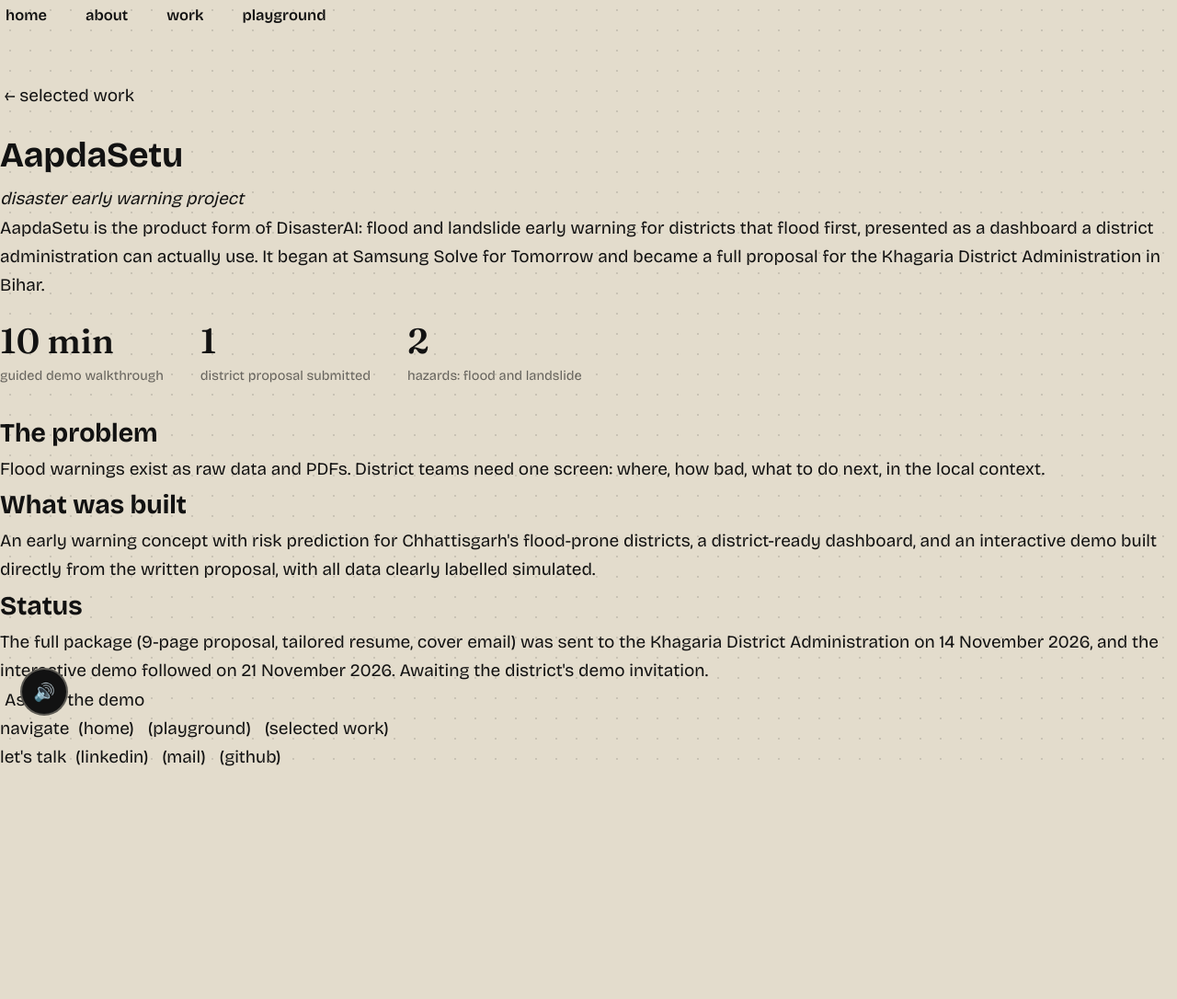
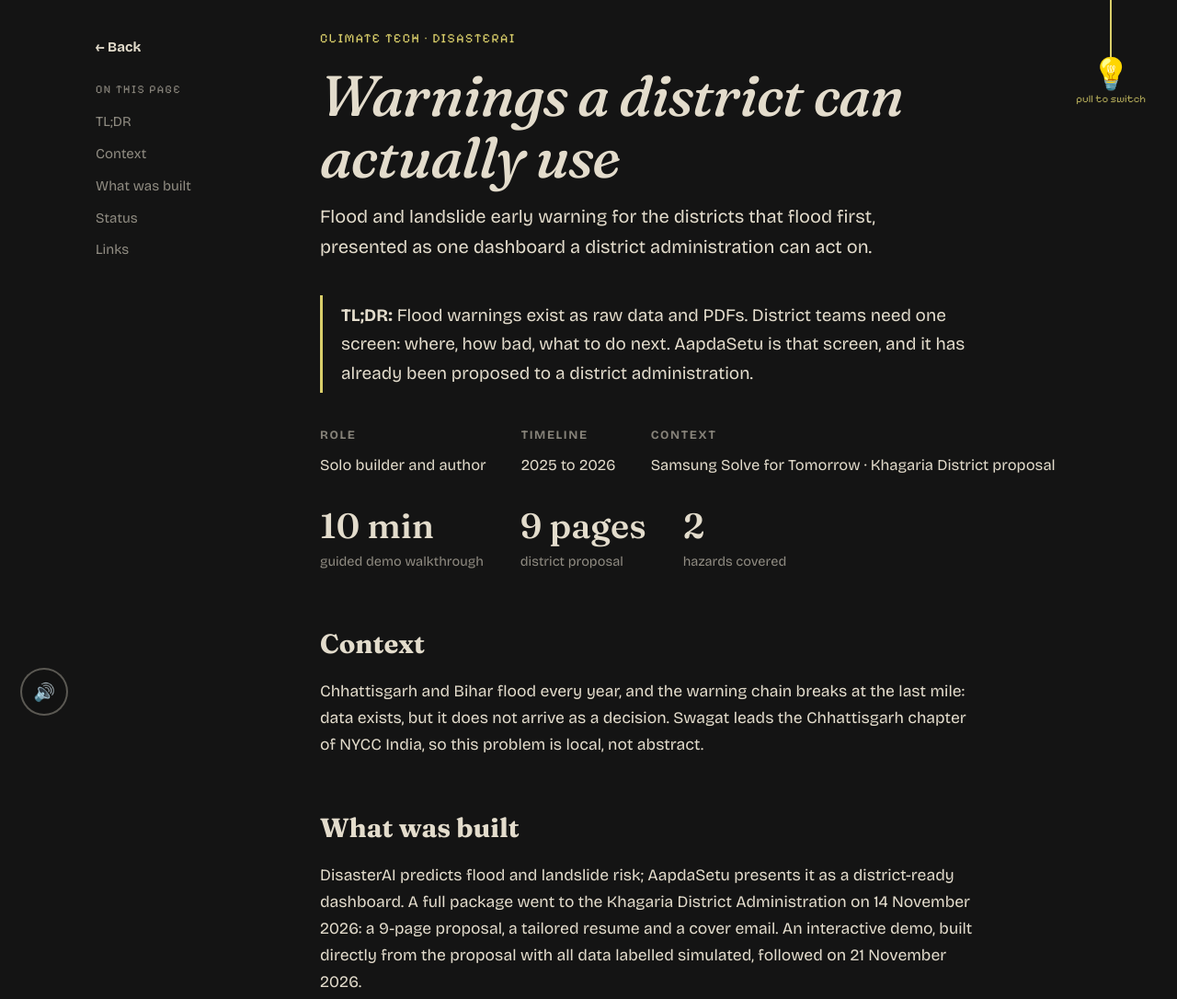
Before and after one commit to swagat27/swagat27.github.io, a plain HTML site: page case-study/aapdasetu.html in a window 1280 px wide. Shown: the top 1086 px of the page at 92% size. Before the commit the page ends 839 px from the top, so only its background shows below. Drawn offline with nearby package versions, Linux system fonts and the light colour scheme.

Commit message:
Case studies in her format: dark mode, lamp toggle, progress bar, sticky on-this-page nav

```diff
--- a/case-study/aapdasetu.html
+++ b/case-study/aapdasetu.html
@@ -3,32 +3,46 @@
 <head>
 <meta charset="UTF-8">
 <meta name="viewport" content="width=device-width, initial-scale=1.0">
+<title>Warnings a district can actually use | Swagat Baghel</title>
+<meta name="description" content="Warnings a district can actually use: Flood and landslide early warning for the districts that flood first, presented as one dashboard a district administration can act on. A case study by Swagat Baghel, IIT BHILAI.">
 <link rel="icon" href="https://avatars.githubusercontent.com/u/153976113?v=4">
 <link rel="preconnect" href="https://fonts.googleapis.com">
 <link rel="preconnect" href="https://fonts.gstatic.com" crossorigin>
 <link href="https://fonts.googleapis.com/css2?family=Bricolage+Grotesque:opsz,wght@12..96,300..700&family=Fraunces:ital,opsz,wght@0,9..144,400..700;1,9..144,400..700&family=Pixelify+Sans:wght@400;500&display=swap" rel="stylesheet">
 <link rel="stylesheet" href="/assets/style.css">
-<title>AapdaSetu | Swagat Baghel</title>
-<meta name="description" content="AapdaSetu: disaster early warning project. A project by Swagat Baghel, IIT BHILAI.">
 </head>
-<body>
-<div class="wrap">
-<nav class="mainnav reveal-load" style="--d:.02s" aria-label="Main"><ul><li><a class="sweep" href="/">home</a></li><li><a class="sweep" href="/about.html">about</a></li><li><a class="sweep" href="/#work">work</a></li><li><a class="sweep" href="/playground.html">playground</a></li></ul></nav>
+<body class="casepage">
+<div id="progress"></div>
+<div id="lamp" title="pull to switch"><div class="cord"></div><div class="shade">&#128161;</div><div class="lbl">pull to switch</div></div>
+<div class="casewrap">
+<aside class="sidenav">
+<a class="back sweep" href="/#work">&#8592; Back</a>
+<div style="font-family:'Pixelify Sans',monospace;font-size:12.5px;letter-spacing:1.5px;opacity:.55;margin-bottom:8px">ON THIS PAGE</div>
+<a href='#tldr'>TL;DR</a><a href='#context'>Context</a><a href='#built'>What was built</a><a href='#shows'>Status</a><a href='#links'>Links</a>
+</aside>
 <main>
+<p class="kicker reveal-load" style="--d:.05s">CLIMATE TECH &#183; DISASTERAI</p>
+<h1 class="reveal-load" style="--d:.12s">Warnings a district can actually use</h1>
+<p class="sub reveal-load" style="--d:.2s">Flood and landslide early warning for the districts that flood first, presented as one dashboard a district administration can act on.</p>
+<div class="tldr io" id="tldr"><b>TL;DR:</b> Flood warnings exist as raw data and PDFs. District teams need one screen: where, how bad, what to do next. AapdaSetu is that screen, and it has already been proposed to a district administration.</div>
+<div class="meta io"><div><b>Role</b><span>Solo builder and author</span></div><div><b>Timeline</b><span>2025 to 2026</span></div><div><b>Context</b><span>Samsung Solve for Tomorrow &#183; Khagaria District proposal</span></div></div>
+<div class="metric io"><div><b>10 min</b><span>guided demo walkthrough</span></div><div><b>9 pages</b><span>district proposal</span></div><div><b>2</b><span>hazards covered</span></div></div>
+<h2 id='context' class='io'>Context</h2><p class='io'>Chhattisgarh and Bihar flood every year, and the warning chain breaks at the last mile: data exists, but it does not arrive as a decision. Swagat leads the Chhattisgarh chapter of NYCC India, so this problem is local, not abstract.</p><h2 id='built' class='io'>What was built</h2><p class='io'>DisasterAI predicts flood and landslide risk; AapdaSetu presents it as a district-ready dashboard. A full package went to the Khagaria District Administration on 14 November 2026: a 9-page proposal, a tailored resume and a cover email. An interactive demo, built directly from the proposal with all data labelled simulated, followed on 21 November 2026.</p><h2 id='shows' class='io'>Status</h2><p class='io'>The package and demo are with the district. The next step is the district's demo invitation, and the walkthrough is ready to present.</p>
+<h2 id="links" class="io">Keep reading</h2>
+<p class='io'><a class='sweep' href='mailto:swagatb@iitbhilai.ac.in'>Ask for the demo &#8594;</a></p><p class='io'><a class='sweep' href='/#work'>See other case studies &#8594;</a></p>
+</main>
+</div>
 
-<p class="reveal-load" style="--d:.05s;margin-top:56px"><a class="backlink sweep" href="/#work">&#8592; selected work</a></p>
-<h1 class="reveal-load" style="--d:.12s;margin-top:18px">AapdaSetu</h1>
-<p class="reveal-load" style="--d:.2s"><em>disaster early warning project</em></p>
-<p class="reveal-load" style="--d:.28s">AapdaSetu is the product form of DisasterAI: flood and landslide early warning for districts that flood first, presented as a dashboard a district administration can actually use. It began at Samsung Solve for Tomorrow and became a full proposal for the Khagaria District Administration in Bihar.</p>
-<div class="metric io"><div><b>10 min</b><span>guided demo walkthrough</span></div><div><b>1</b><span>district proposal submitted</span></div><div><b>2</b><span>hazards: flood and landslide</span></div></div>
-<h2 class='io'>The problem</h2><p class='io'>Flood warnings exist as raw data and PDFs. District teams need one screen: where, how bad, what to do next, in the local context.</p><h2 class='io'>What was built</h2><p class='io'>An early warning concept with risk prediction for Chhattisgarh's flood-prone districts, a district-ready dashboard, and an interactive demo built directly from the written proposal, with all data clearly labelled simulated.</p><h2 class='io'>Status</h2><p class='io'>The full package (9-page proposal, tailored resume, cover email) was sent to the Khagaria District Administration on 14 November 2026, and the interactive demo followed on 21 November 2026. Awaiting the district's demo invitation.</p>
-<p class='io'><a class='sweep' href='mailto:swagatb@iitbhilai.ac.in'>Ask for the demo</a></p>
-</main>
-<footer class="io">
-<nav aria-label="navigate"><span class="flabel">navigate</span> <a class="sweep px" href="/">(home)</a> <a class="sweep px" href="/playground.html">(playground)</a> <a class="sweep px" href="/#work">(selected work)</a></nav>
-<nav aria-label="lets talk"><span class="flabel">let's talk</span> <a class="sweep px" href="https://www.linkedin.com/in/swagat-baghel">(linkedin)</a> <a class="sweep px" href="mailto:swagatb@iitbhilai.ac.in">(mail)</a> <a class="sweep px" href="https://github.com/swagat27">(github)</a></nav>
-</footer>
-</div>
+<script>
+(function(){
+var lamp=document.getElementById('lamp');
+lamp.addEventListener('click',function(){document.body.classList.toggle('light');if(window.sbBlip)sbBlip(880)});
+window.addEventListener('scroll',function(){var h=document.documentElement;var p=h.scrollTop/(h.scrollHeight-h.clientHeight)*100;document.getElementById('progress').style.width=p+'%'});
+var links=document.querySelectorAll('.sidenav a[href^="#"]');
+var secs=[].map.call(links,function(a){return document.querySelector(a.getAttribute('href'))});
+window.addEventListener('scroll',function(){var y=window.scrollY+140,cur=-1;secs.forEach(function(s,i){if(s&&s.offsetTop<=y)cur=i});links.forEach(function(a,i){a.classList.toggle('on',i===cur)})});
+})();
+</script>
 <script src="/assets/app.js"></script>
 </body>
 </html>
```
Also changed, not shown: case-study/boxpilot.html (+32 -18 lines), case-study/gsearch.html (+32 -18 lines), case-study/toneshift.html (+32 -18 lines).
